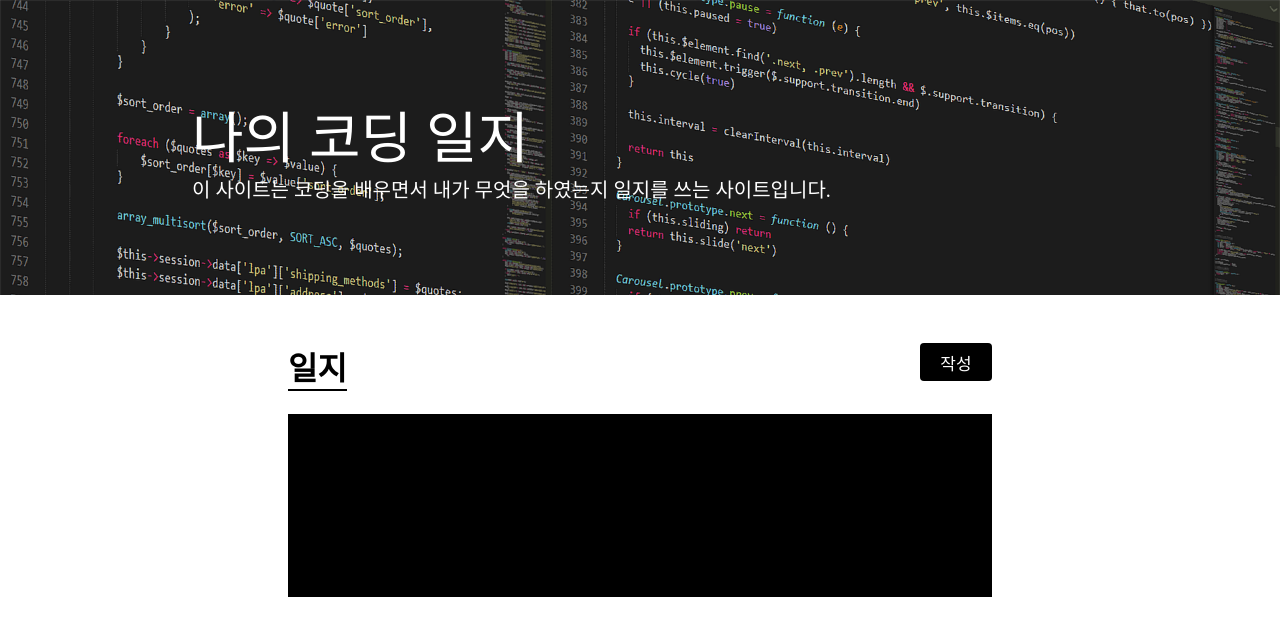
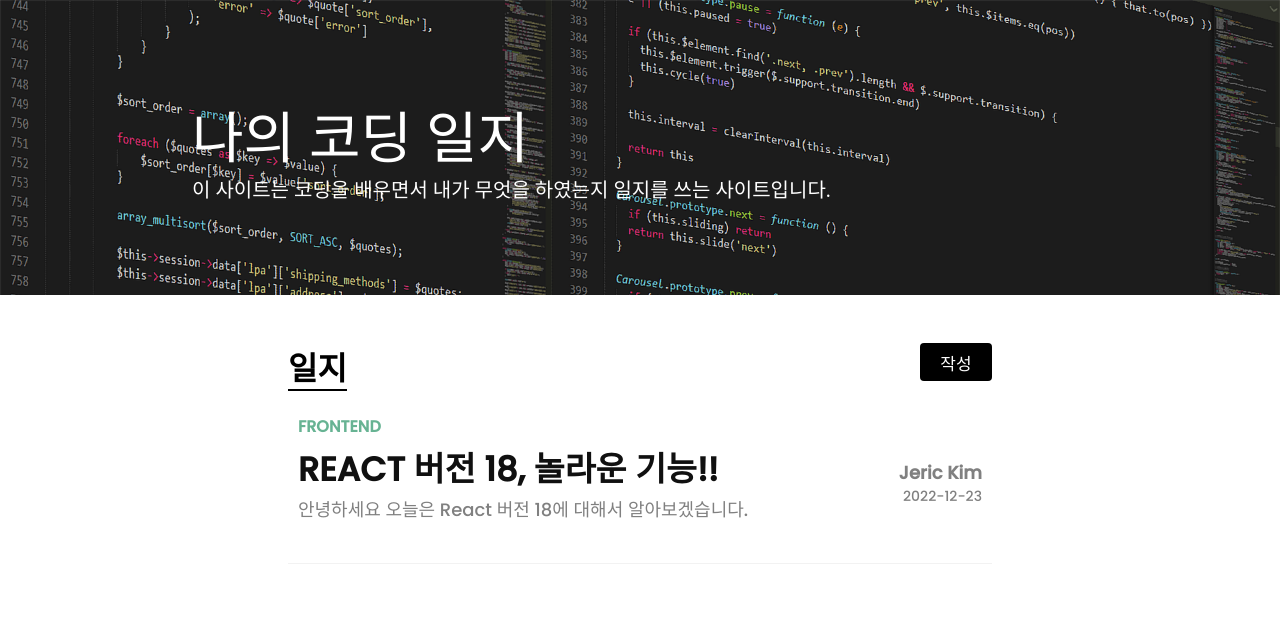
Before and after one commit to Jeric1223/Coding_Blog, a Next.js app: page / in a window 1280 px wide. Shown: the top 636 px of the page. Built offline with nearby package versions, Linux system fonts and the light colour scheme; a web font is replaced by a local one.

Commit message:
[ADD] 리스트 퍼블리싱

```diff
--- a/components/common/diaryList/style.ts
+++ b/components/common/diaryList/style.ts
@@ -34,21 +34,57 @@
 export const ListArticle = styled.article`
   width: 100%;
   height: auto;
-  & div:nth-of-type(1) {
+`;
+
+export const ListItem = styled.div`
+  width: 100%;
+  height: 150px;
+  padding: 0 10px 30px 10px;
+  margin: 0 0 30px 0;
+  &:nth-of-type(1) {
     margin-top: 23px;
+  }
+  border-bottom: 1px solid rgba(0, 0, 0, 0.05);
+  .field {
+    font-family: "Poppins", "Noto Sans KR", sans-serif;
+    font-weight: bold;
+    color: rgb(103, 179, 147);
+    font-size: 16px;
   }
 `;
 
-
-export const ListItem = styled.div`
-  width: 100%;
-  height: 183px;
-  padding: 0 0 30px 0;
-  margin: 0 0 30px 0;
-  border-bottom: 1px solid rgba(0, 0, 0, 0.05);
-  background-color: black;
+export const ListItemContent = styled.div`
+  display: flex;
+  justify-content: space-between;
+  margin-top: 3px;
+  & > div {
+    display: flex;
+    flex-direction: column;
+    justify-content: center;
+  }
+  & .listItemTitleDiv {
+    h1 {
+      color: #101010;
+      font-size: 2.1rem;
+      font-weight: bold;
+      font-family: "Poppins", "Noto Sans KR", sans-serif;
+    }
+    p {
+      font-family: "Poppins", "Noto Sans KR", sans-serif;
+      color: #808080;
+      font-size: 18px;
+    }
+  }
+  & .listItemDateDiv {
+    align-items: flex-end;
+    span {
+      font-family: "Poppins", "Noto Sans KR", sans-serif;
+      color: #808080;
+      font-size: 14px;
+    }
+    span:nth-of-type(1) {
+      font-weight: bold;
+      font-size: 18px !important;
+    }
+  }
 `;
-
-export const ListItemContent = styled.div`
-
-`
```
